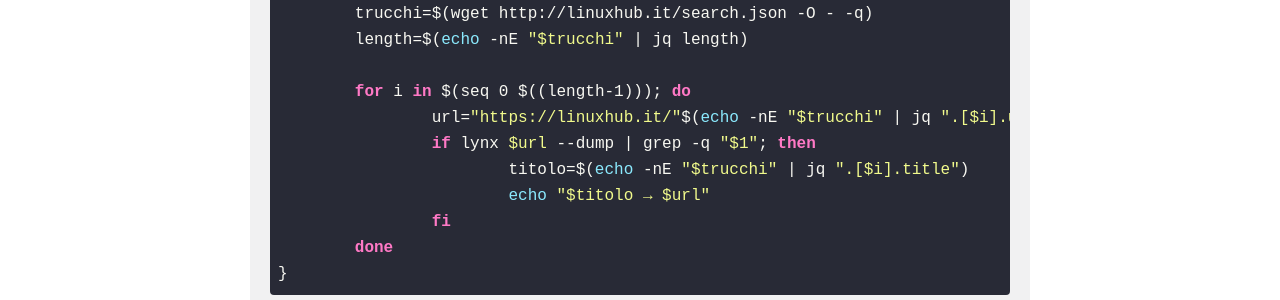
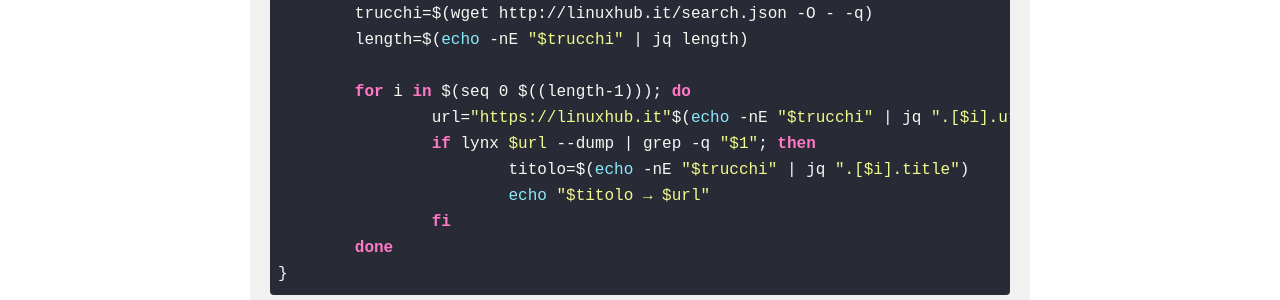
Before and after one commit to linuxhubit/linuxpeople_feed, a Jekyll site: the page built from _posts/trick/2021-07-19-cercare-articoli-linuxhub.md, in a window 1280 px wide. Shown: the part 587-887 px from the top of the page. Built offline with Jekyll 4.4.1, drawn with Linux system fonts in a browser that asks for light colours.

Commit message:
fix trucco

```diff
--- a/_posts/trick/2021-07-19-cercare-articoli-linuxhub.md
+++ b/_posts/trick/2021-07-19-cercare-articoli-linuxhub.md
@@ -19,7 +19,7 @@ function cercaArticoli(){
         length=$(echo -nE "$trucchi" | jq length)
 
         for i in $(seq 0 $((length-1))); do
-                url="https://linuxhub.it/"$(echo -nE "$trucchi" | jq ".[$i].url" | cut -d '"' -f 2);
+                url="https://linuxhub.it"$(echo -nE "$trucchi" | jq ".[$i].url" | cut -d '"' -f 2);
                 if lynx $url --dump | grep -q "$1"; then
                         titolo=$(echo -nE "$trucchi" | jq ".[$i].title")
                         echo "$titolo → $url"
```
